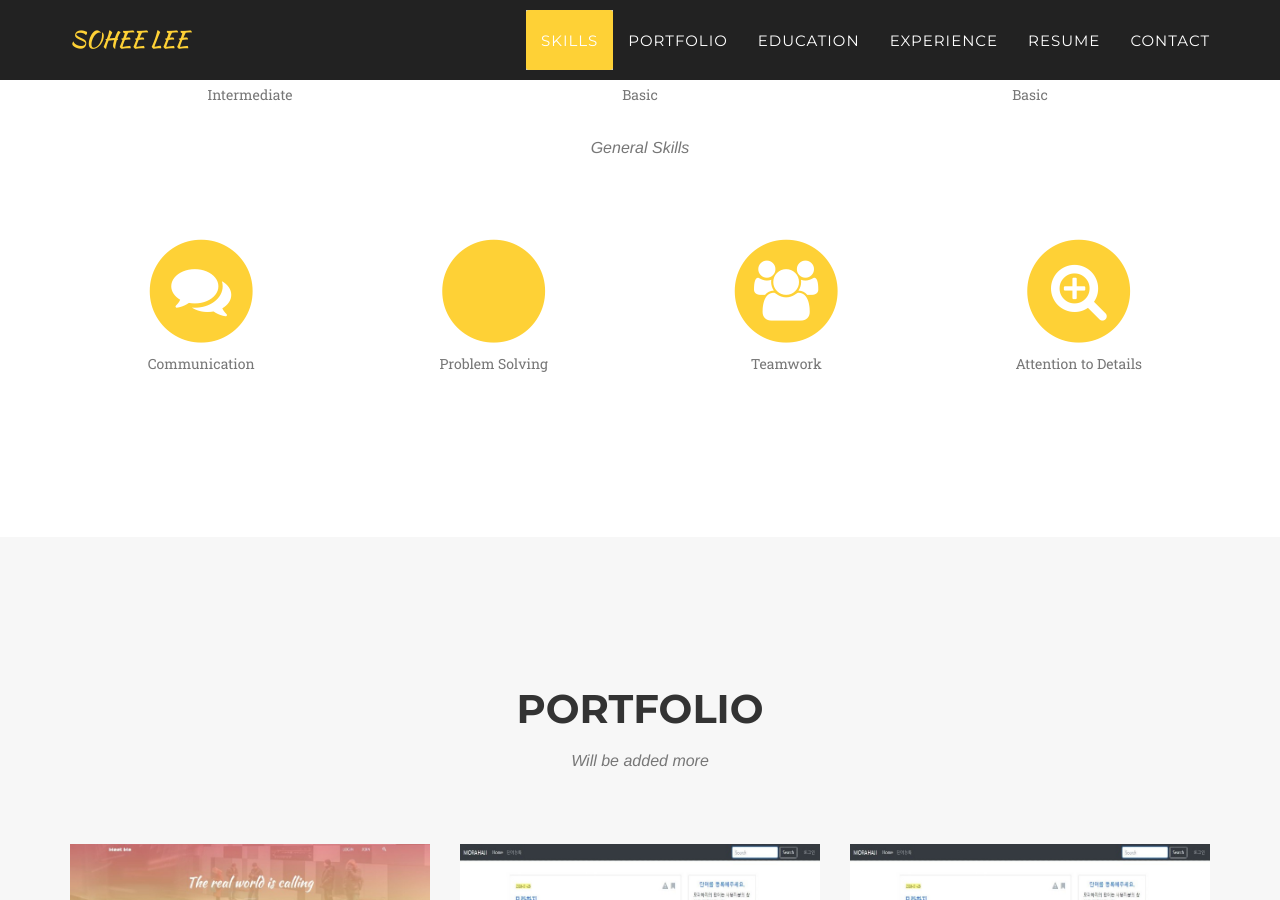
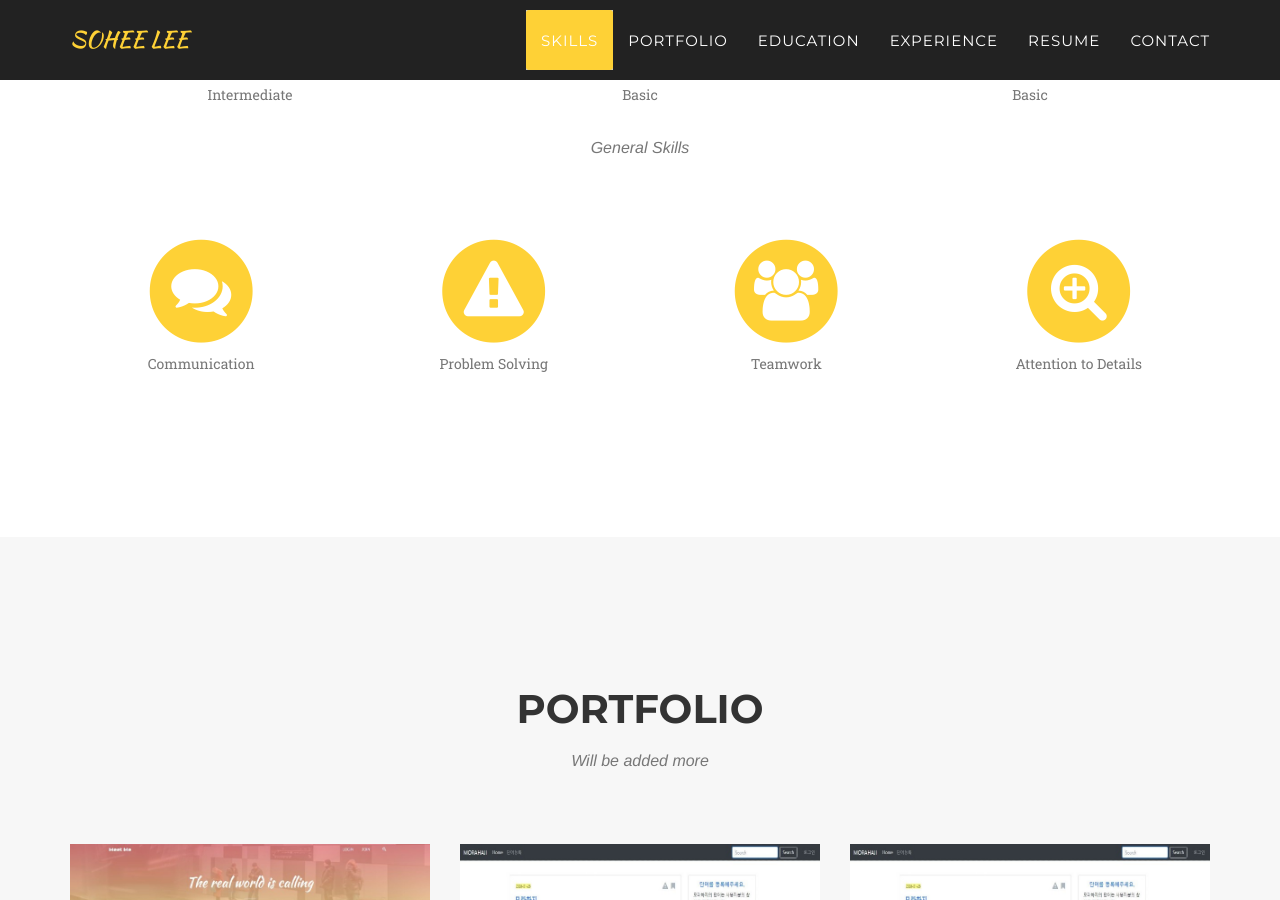
Before and after one commit to JoyRapture/joyRapture.github.io, a Jekyll site: the page built from index.html, in a window 1280 px wide and 900 px high, scrolled down 2431 px. Built offline with Jekyll 4.4.1, drawn with Linux system fonts in a browser that asks for light colours; some web fonts are replaced.

Commit message:
Update skills.html

```diff
--- a/_includes/skills.html
+++ b/_includes/skills.html
@@ -199,7 +199,7 @@
                 <div class="col-md-3">
                     <span class="fa-stack fa-4x">
                         <i class="fa fa-circle fa-stack-2x text-primary"></i>
-                        <i class="fa fa-lightbulb fa-stack-1x fa-inverse"></i>
+                        <i class="fa fa-exclamation-triangle fa-stack-1x fa-inverse"></i>
                     </span>
                     <p class="text-muted">Problem Solving</p>
                 </div>
```
